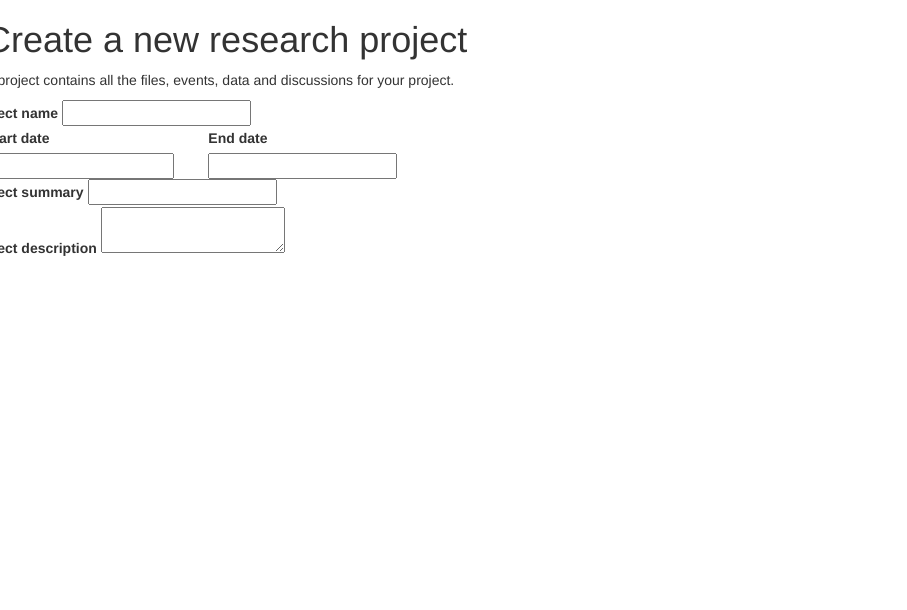
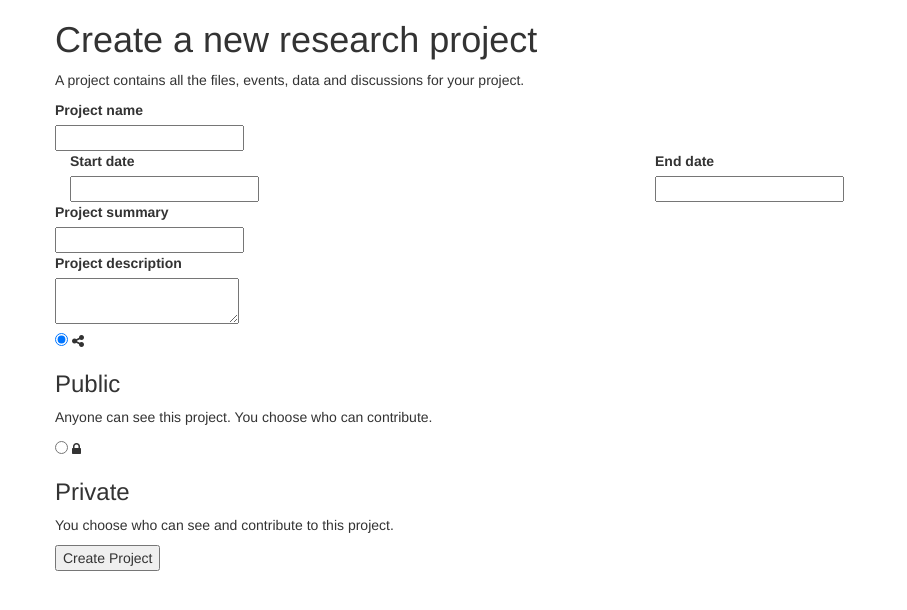
Before and after one commit to WeScience/WeScience, a Flask app: page /new in a window 1280 px wide. Shown: the part 55-665 px from the top of the page, without its empty margins (0-907 px from the left). Run offline with Flask 2, Linux system fonts and the light colour scheme; parts of the project's set-up code (start-up, migrations or seed data) failed here and were passed over; some libraries are stand-ins or nearby versions.

Commit message:
Created and styled new project page

```diff
--- a/assets/js/pages/mainNav.js
+++ b/assets/js/pages/mainNav.js
@@ -5,7 +5,6 @@ import api from '../api/api';
 export default function mainNav() {
     return {
         init: function() {
-            console.log("NavFix");
             if(window.innerWidth < 768)
             {
                 $("#navToggle").appendTo(".row")
--- a/templates/new.html
+++ b/templates/new.html
@@ -1,35 +1,101 @@
 {% extends "common/layout.html" %}
 {% block body %}
+<section class="container new-project">
   <section class="row row-1">
+    <section class="col">
       <h1>Create a new research project</h1>
       <p>A project contains all the files, events, data and discussions for your project.</p>
     </section>
+  </section>
+
   <section class="row row-2">
-  <form id="form-title">
+    <form id="form-title" class="container">
+
       <div class="row">
+        <div class="col">
+          <div class="form-row">
             <label for="name">Project name</label>
+          </div>
+          <div class="form-row">
             <input type="text" id="project-name" name="project_name">
           </div>
+        </div>
+      </div>
+
       <div class="row">
-      <div class="col-md-2">
+        <div class="col-md-6">
+          <div class="form-row">
             <label for="name">Start date</label>
+          </div>
+          <div class="form-row">
             <input type="text" id="strt-date" name="start_date">
           </div>
-      <div class="col-md-2">
+        </div>
+
+        <div class="col-md-6">
+          <div class="form-row">
             <label for="name">End date</label>
+          </div>
+          <div class="form-row">
             <input type="text" id="end-date" name="end_date">
           </div>
         </div>
+
+      </div>
+
       <div class="row">
+        <div class="col">
+          <div class="form-row">
           <label for="summary">Project summary</label>
+          </div>
+          <div class="form-row">
             <input type="text" id="project-summary" name="project_summary">
           </div>
+        </div>
+      </div>
+
       <div class="row">
+        <div class="col">
+          <div class="form-row">
             <label for="description">Project description</label>
+          </div>
+          <div class="form-row">
             <textarea id="project-description" name="project_description"></textarea>
+          </div>
+        </div>
       </div>
   </section>
   <section class="row row-3">
+    <div class="col">
+      <div class="form-row">
+        <div class"inpt">
+          <input type="radio" name="status" value="public" checked> <i class="fa fa-share-alt" aria-hidden="true"></i>
+        </div>
+        <div class="desc">
+          <h3>Public</h3>
+          <p>Anyone can see this project. You choose who can contribute.</p>
+        </div>
+      </div>
+      <div class="form-row">
+        <div class"inpt">
+        <input type="radio" name="status" value="private"> <i class="fa fa-lock" aria-hidden="true"></i>
+      </div>
+      <div class="desc">
+        <h3>Private</h3>
+        <p>You choose who can see and contribute to this project. </p>
+      </div>
+      </div>
+    </div>
+  </section>
 
+  <section class="row row-4">
+    <div class="col">
+      <div class="form-row">
+       <input type="submit" value="Create Project">
+     </div>
+    </div>
   </section>
+</section>
+
+
 {% endblock %}
```
Also changed, not shown: assets/sass/pages/_new.scss (added, +64 -0 lines). Lines whose indentation alone changed are shown as unchanged.
